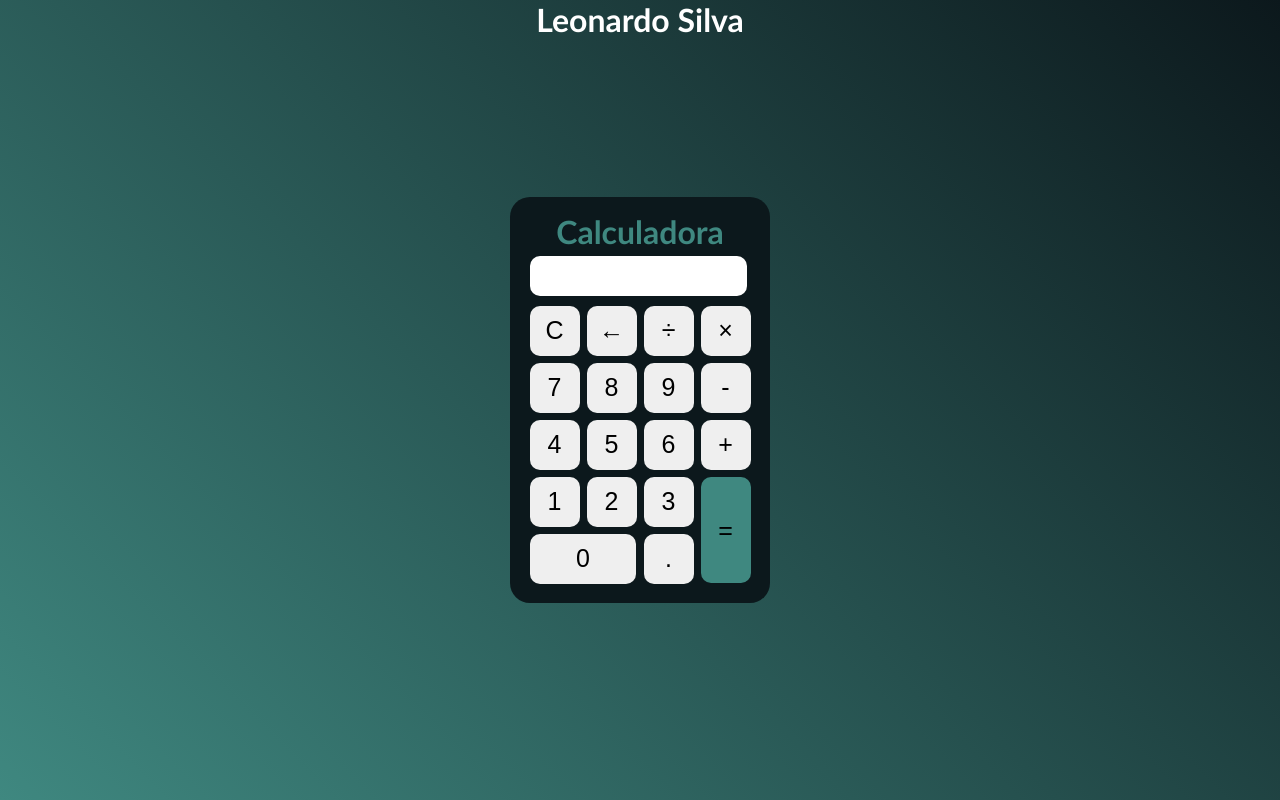
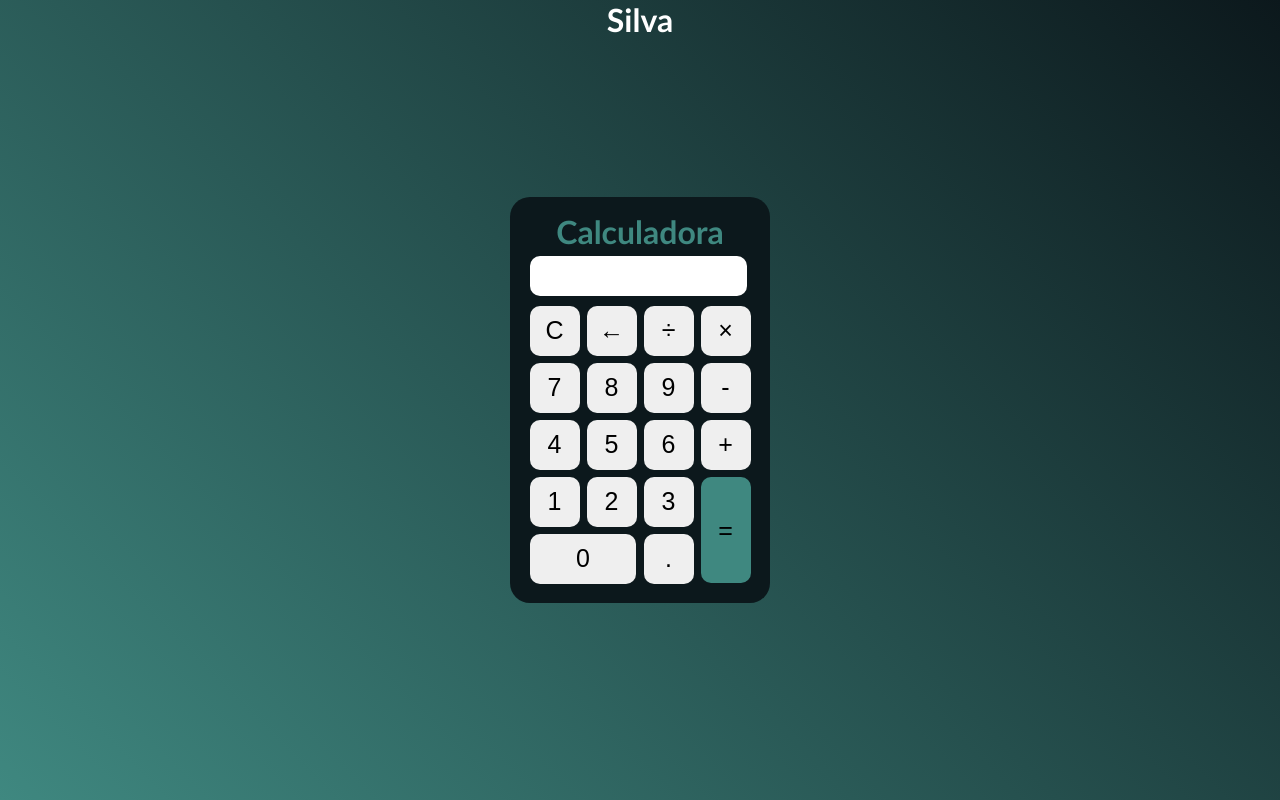
Before and after one commit to silva125/Calculadora, a plain HTML site: page index.html in a window 1280 px wide. Drawn offline with Linux system fonts and the light colour scheme.

Commit message:
Update index.html

```diff
--- a/index.html
+++ b/index.html
@@ -8,7 +8,7 @@
 </head>
 <body>
     <div class="fundo">
-        <h1 id="titulo">Leonardo Silva</h1>
+        <h1 id="titulo">Silva</h1>
         <div class="calculadora">
             <h1>Calculadora</h1>
             <p id="resultado"></p>
```
